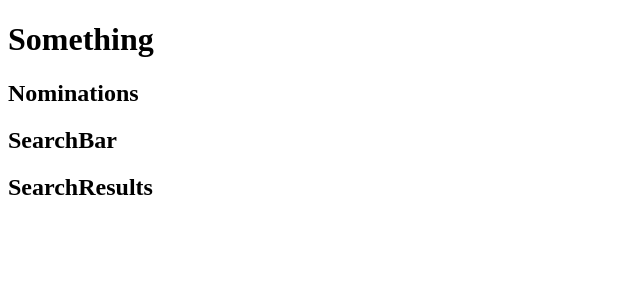
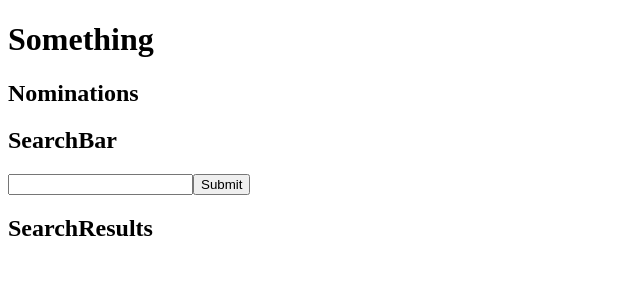
Before and after one commit to gmillare4/Shopify-Front-End-Challenge, a React (Create React App) app: page / in a window 1280 px wide. Shown: the top 300 px of the page, without its empty margins (0-640 px from the left). Built offline with nearby package versions, Linux system fonts and the light colour scheme; no server answers.

Commit message:
search bar can fetch movies from ombd's api based on movie title

```diff
--- a/src/App.js
+++ b/src/App.js
@@ -6,6 +6,11 @@ import { Nominations, SearchBar, SearchResults } from "./components";
 export default class App extends Component {
   constructor() {
     super();
+    this.state = {
+      searchParam: "",
+    };
+    this.handleChange = this.handleChange.bind(this);
+    this.search = this.search.bind(this);
   }
   //http://www.omdbapi.com/?i=tt3896198&apikey=807abc94
   //http://www.omdbapi.com/?apikey=807abc94
@@ -15,12 +20,30 @@ export default class App extends Component {
       .then((data) => console.log("Data", data));
   }
 
+  search(event) {
+    event.preventDefault();
+    console.log("Search Parameter", this.state.searchParam);
+    fetch(
+      `http://www.omdbapi.com/?s=${this.state.searchParam}&page=1&apikey=807abc94`
+    )
+      .then((res) => res.json())
+      .then((data) => console.log("Data", data));
+  }
+
+  handleChange = (event) => {
+    this.setState({ searchParam: event.target.value });
+  };
+
   render() {
     return (
       <div className="App">
         <h1>Something</h1>
         <Nominations />
-        <SearchBar />
+        <SearchBar
+          search={this.search}
+          searchparam={this.state.searchParam}
+          handleChange={this.handleChange}
+        />
         <SearchResults />
       </div>
     );
--- a/src/components/searchbar.js
+++ b/src/components/searchbar.js
@@ -1,9 +1,17 @@
 import React from "react";
 
-const SearchBar = () => {
+const SearchBar = (props) => {
   return (
     <div>
       <h2>SearchBar</h2>
+      <form onSubmit={props.search}>
+        <input
+          type="text"
+          value={props.searchParam}
+          onChange={props.handleChange}
+        />
+        <button type="submit">Submit</button>
+      </form>
     </div>
   );
 };
```
Also changed, not shown: 1 other file (tests, documents, lock files or other folders).
